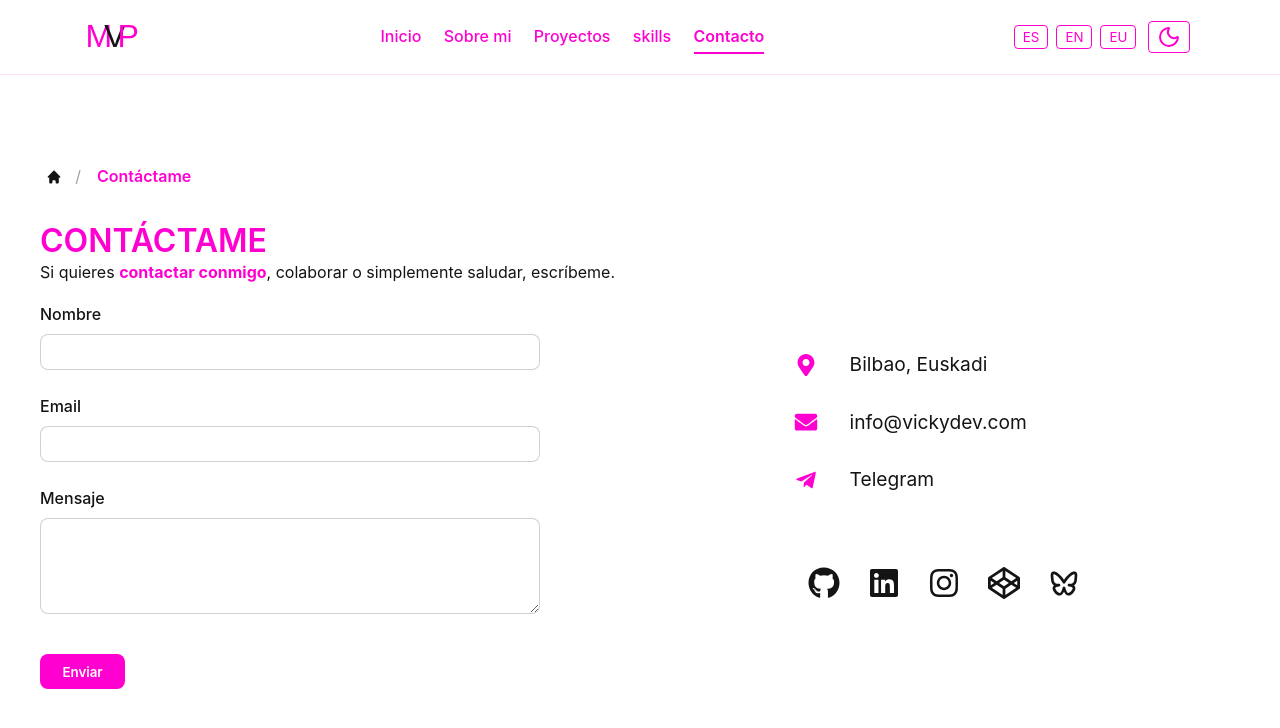
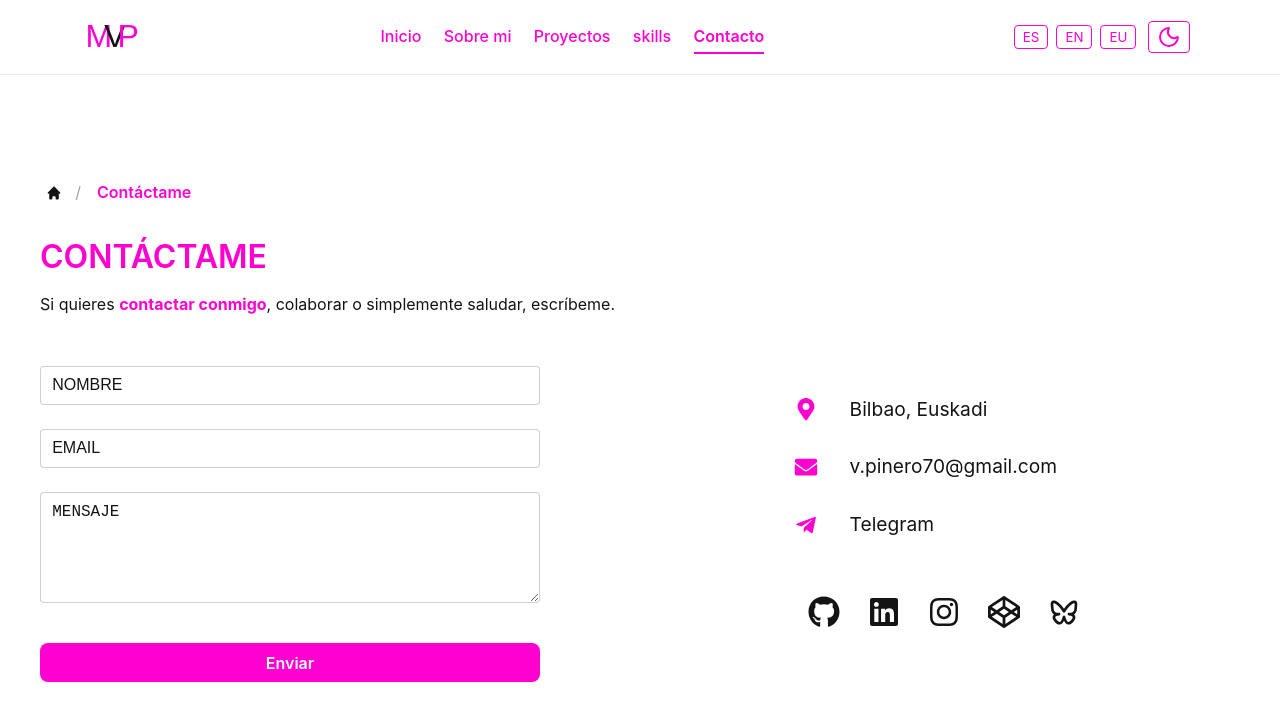
Before and after one commit to vickypineli/porfolio-vicky, a React (Vite) app: page /contact in a window 1280 px wide. Shown: the top 728 px of the page. Built offline with nearby package versions, Linux system fonts and the light colour scheme.

Commit message:
refactoring margins  in contacPage, contactForm

```diff
--- a/src/components/ContactForm/ContactForm.jsx
+++ b/src/components/ContactForm/ContactForm.jsx
@@ -83,62 +83,67 @@ export default function ContactForm() {
     <form className={styles.form} onSubmit={handleSubmit} noValidate aria-live="polite">
       {/* Nombre */}
       <label>
-        {t("form_name")}
+        {submitted && errors.name && (
+          <AnimatedItem as="p" id="error-name" className={styles.error} direction="up">
+            {errors.name}
+          </AnimatedItem>
+        )}
+        {/* {t("form_name")} */}
         <input
           type="text"
           name="name"
           value={form.name}
+          placeholder={t("form_name")}
           onChange={handleChange}
           required
           ref={submitted && errors.name ? firstErrorRef : null}
           aria-invalid={!!(submitted && errors.name)}
           aria-describedby={submitted && errors.name ? "error-name" : undefined}
         />
-        {submitted && errors.name && (
-          <AnimatedItem as="p" id="error-name" className={styles.error} direction="up">
-            {errors.name}
-          </AnimatedItem>
-        )}
+
       </label>
 
       {/* Email */}
       <label>
-        {t("form_email")}
+        {/* {t("form_email")} */}
+        {submitted && errors.email && (
+          <AnimatedItem as="p" id="error-email" className={styles.error} direction="up">
+            {errors.email}
+          </AnimatedItem>
+        )}
         <input
           type="email"
           name="email"
           value={form.email}
+          placeholder={t("form_email")}
           onChange={handleChange}
           required
           ref={submitted && errors.email && !firstErrorRef.current ? firstErrorRef : null}
           aria-invalid={!!(submitted && errors.email)}
           aria-describedby={submitted && errors.email ? "error-email" : undefined}
         />
-        {submitted && errors.email && (
-          <AnimatedItem as="p" id="error-email" className={styles.error} direction="up">
-            {errors.email}
-          </AnimatedItem>
-        )}
+
       </label>
 
       {/* Mensaje */}
       <label>
-        {t("form_message")}
+        {/* {t("form_message")} */}
+        {submitted && errors.message && (
+          <AnimatedItem as="p" id="error-message" className={styles.error} direction="up">
+            {errors.message}
+          </AnimatedItem>
+        )}
         <textarea
           name="message"
           rows="5"
           value={form.message}
+          placeholder={t("form_message")}
           onChange={handleChange}
           required
           ref={submitted && errors.message && !firstErrorRef.current ? firstErrorRef : null}
           aria-invalid={!!(submitted && errors.message)}
           aria-describedby={submitted && errors.message ? "error-message" : undefined}
         />
-        {submitted && errors.message && (
-          <AnimatedItem as="p" id="error-message" className={styles.error} direction="up">
-            {errors.message}
-          </AnimatedItem>
-        )}
       </label>
 
       {/* Honeypot */}
--- a/src/components/ContactForm/ContactForm.module.scss
+++ b/src/components/ContactForm/ContactForm.module.scss
@@ -11,17 +11,24 @@
 label {
   display: flex;
   flex-direction: column;
-  gap: 0.4rem;
+  gap: 2rem;
   font-weight: 500;
 }
 
 input,
 textarea {
   padding: 0.6rem 0.7rem;
-  border-radius: 8px;
+  border-radius: 4px;
   border: 1px solid rgba(var(--rgb-text), 0.2);
   background: rgba(var(--rgb-bg), 0.4);
   color: var(--color-text);
+  font-size: 1rem;
+}
+
+::placeholder {
+  color: var(--color-text);
+  text-transform: uppercase;
+
 }
 
 input:focus,
@@ -32,22 +39,23 @@ textarea:focus {
 
 .button {
   margin-top: 1rem;
-  align-self: flex-start;
+ //align-self: flex-start;
   padding: 0.6rem 1.4rem;
   border-radius: 8px;
   background: var(--color-accent);
   color: var(--color-bg);
   font-weight: 600;
+  font-size: 1rem;
   text-decoration: none;
   cursor: pointer;
   transition: opacity 0.2s ease, transform 0.2s ease;
 }
 
 .button:hover {
-  //transform: translateY(-2px);
+  transform: translateY(-2px);
   opacity: 0.9;
   background-color: var(--rgb-bg);
-  color: var(--color-text);
+  color: var(--color-accent);
   border: 1px solid var(--color-accent);
 }
 
@@ -56,7 +64,6 @@ textarea:focus {
   pointer-events: none;
 }
 .success {
-  margin-top: 1rem;
   padding: 0.75rem 1rem;
   border-radius: 8px;
   background: rgba(var(--rgb-accent), 0.12);
@@ -64,19 +71,9 @@ textarea:focus {
   font-weight: 500;
 }
 
-
-// .error {
-//   margin-top: 0.25rem;
-//   font-size: 0.85rem;
-//   font-weight: 500;
-//   color: #d64545; // o token --color-error si lo tienes
-// }
-
-
 .error {
-  //margin-top: 0.10rem;
   font-size: 0.85rem;
-  color: var(--color-error);
+  color: var(--color-accent);
   background: rgba(var(--rgb-accent), 0.12);
   font-weight: 500;
 }
@@ -84,7 +81,6 @@ textarea:focus {
   font-size: 0.8rem;
   color: var(--color-error);
   background: rgba(var(--rgb-accent), 0.12);
-  margin-top: 0.25rem;
 }
 
 //campo oculto para evitar el spam, solo es visible en el servidor
--- a/src/i18n/en/contact.json
+++ b/src/i18n/en/contact.json
@@ -20,7 +20,7 @@
     "title": "Contact information",
     "city": "City",
     "city_value": "Bilbao",
-    "email": "info@vickydev.com",
+    "email": "v.pinero70@gmail.com",
     "telegram": "Telegram",
     "telegram_link": "https://t.me/vickydev",
     "copyright": "All rights reserved"
--- a/src/i18n/es/contact.json
+++ b/src/i18n/es/contact.json
@@ -20,7 +20,7 @@
     "title": "Información de contacto",
     "city": "Ciudad",
     "city_value": "Bilbao, Euskadi",
-    "email": "info@vickydev.com",
+    "email": "v.pinero70@gmail.com",
     "telegram": "Telegram",
     "telegram_link": "https://t.me/vickydev",
     "copyright": "Todos los derechos reservados"
--- a/src/i18n/eu/contact.json
+++ b/src/i18n/eu/contact.json
@@ -20,7 +20,7 @@
     "title": "Información de contacto",
     "city": "Ciudad",
     "city_value": "Bilbao",
-    "email": "info@vickydev.com",
+    "email": "v.pinero70@gmail.com",
     "telegram": "Telegram",
     "telegram_link": "https://t.me/vickydev",
     "copyright": "Todos los derechos reservados"
--- a/src/pages/ContactPage/ContactPage.module.scss
+++ b/src/pages/ContactPage/ContactPage.module.scss
@@ -10,7 +10,14 @@
 
 .inner {
   max-width: 1200px;
-  margin: 0 auto;
+  margin: 1rem auto;
+
+}
+.titleWrapper {
+  margin-bottom: 2rem;
+  h1 {
+    margin-bottom: 1rem;
+  }
 }
 
 .contentWrapper {
@@ -27,7 +34,6 @@
 
 /* Formulario */
 .formWrapper {
-
   margin: 0;
   padding: 1rem 0;
 }
@@ -35,12 +41,12 @@
 
 /* INFO */
 .contactWrapper{
-  max-width: 400px;
+  max-width: 600px;
   margin: auto;
   display: flex;
   flex-direction: column;
   justify-content: center;
-  gap: 0.5rem;
+  //gap: 0.5rem;
 }
 
 .contactList {
```
